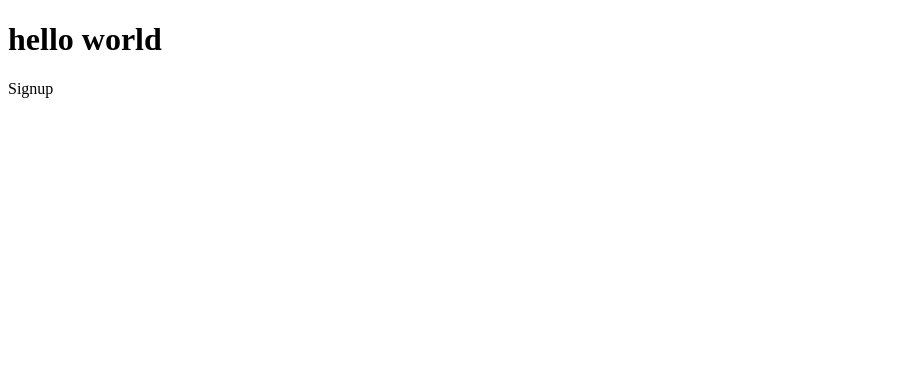
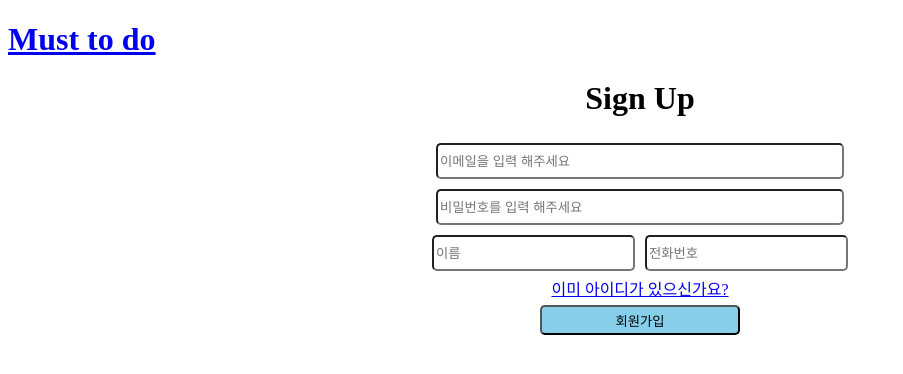
Before and after one commit to sangelkim89/Mustodo-client, a React (Create React App) app in the folder todo/: page /signup in a window 1280 px wide. Shown: the top 374 px of the page, without its empty margins (0-903 px from the left). Built offline with nearby package versions, Linux system fonts and the light colour scheme.

Commit message:
App_index_login_signup

```diff
--- a/todo/src/App.js
+++ b/todo/src/App.js
@@ -1,37 +1,40 @@
-import React from 'react';
+import React from "react";
+import {
+  BrowserRouter as Router,
+  Route,
+  Switch,
+  Redirect
+} from "react-router-dom";
+import Homepage from "../src/pages/homepage";
+import Login from "../src/pages/login";
+import Mypage from "../src/pages/mypage";
+import Signup from "../src/pages/signup";
+import Todopage from "../src/pages/todopage";
 
-import { BrowserRouter as Router, Route, Switch, Redirect } from "react-router-dom";
-
-import Homepage from '../src/pages/homepage'
-import Login from '../src/pages/login'
-import Mypage from '../src/pages/mypage'
-import Signup from '../src/pages/signup'
-import Todopage from '../src/pages/todopage'
-
-function App() {
+class App extends React.Component {
+  state = {
+    isLogin: false,
+    userinfo: {}
+  };
+  render() {
+    const { isLogin, userinfo } = this.state;
     return (
-    <div className="App">
-      <h1>hello world</h1>
+      <>
+        <a href="/">
+          <h1>Must to do </h1>
+        </a>
         <Router>
           <Switch>
-
-          <Route path="/" exact component={Homepage}/>
-          <Route path="/login" exact component={Login}/>
-          <Route path="/mypage" exact component={Mypage}/>
-          <Route path="/signup" exact component={Signup}/>
-          <Route path="/todopage" exact component={Todopage}/>
-          <Redirect from="*" to="/">
-          </Redirect>
+            <Route path="/" exact component={Homepage} />
+            <Route path="/login" exact component={Login} />
+            <Route path="/mypage" exact component={Mypage} />
+            <Route path="/signup" exact component={Signup} />
+            <Route path="/todopage" exact component={Todopage} />
+            <Redirect from="*" to="/"></Redirect>
           </Switch>
         </Router>
-
-    </div>
-
-
-
+      </>
     );
   }
-
-
-
+}
 export default App;
--- a/todo/src/index.js
+++ b/todo/src/index.js
@@ -1,7 +1,11 @@
 import React from 'react';
 import ReactDOM from 'react-dom';
 import App from './App';
+import { BrowserRouter } from 'react-router-dom';
 
-ReactDOM.render(<App />, document.getElementById('root'));
-
-//주석
+ReactDOM.render(
+  <BrowserRouter>
+    <App />
+  </BrowserRouter>,
+  document.getElementById('root')
+);
--- a/todo/src/pages/login.js
+++ b/todo/src/pages/login.js
@@ -1,12 +1,91 @@
 import React from 'react'
+import { Link, Route, withRouter } from 'react-router-dom';
+import axios from 'axios';
 
-
+axios.defaults.withCredentials = true;
+//노시관
 
 class Login extends React.Component {
-  render () {
+  constructor(props) {
+    super(props);
+
+    this.state = {
+      email: '',
+      password: ''
+    };
+    this.handleInputValue = this.handleInputValue.bind(this);
+  }
+  handleInputValue = key => e => {
+    this.setState({ [key]: e.target.value });
+  };
+  render() {
+    const { email, password } = this.state;
+    const { handleIsLoginChange } = this.props;
     return (
-      <p>Login</p>
-    )
+      <div>
+        <center>
+          <h1>log In</h1>
+          <form
+            onSubmit={e => {
+              e.preventDefault();
+              // TODO : 서버에 로그인 요청 후 처리하세요.
+              return axios
+                .post('http://localhost:4000/signin', {
+                  email: email,
+                  password: password
+                })
+                .then(() => {
+                  handleIsLoginChange();
+                  this.props.history.push('/');
+                })
+                .catch(err => console.log(err));
+            }}
+          >
+            <div>
+              <input
+                style={{
+                  width: '400px',
+                  height: '30px',
+                  margin: '5px',
+                  borderRadius: '5px'
+                }}
+                type="email"
+                placeholder="이메일을 입력 해주세요"
+                onChange={this.handleInputValue('email')}
+              ></input>
+            </div>
+            <div>
+              <input
+                style={{
+                  width: '400px',
+                  height: '30px',
+                  margin: '5px',
+                  borderRadius: '5px'
+                }}
+                type="password"
+                placeholder="비밀번호를 입력 해주세요"
+                onChange={this.handleInputValue('password')}
+              ></input>
+            </div>
+            <div>
+              <Link to="/signup">아직 아이디가 없으신가요?</Link>
+            </div>
+            <button
+              style={{
+                width: '200px',
+                height: '30px',
+                margin: '5px',
+                borderRadius: '5px',
+                backgroundColor: 'skyblue'
+              }}
+              type="submit"
+            >
+              로그인
+            </button>
+          </form>
+        </center>
+      </div>
+    );
   }
 }
 
--- a/todo/src/pages/signup.js
+++ b/todo/src/pages/signup.js
@@ -1,13 +1,113 @@
-import React from 'react'
+import React from 'react';
+import { withRouter, Link, useHistory } from 'react-router-dom';
+import axios from 'axios';
 
-
-
+axios.defaults.withCredentials = true;
 class Signup extends React.Component {
-  render () {
+  constructor(props) {
+    super(props);
+    this.state = {
+      email: '',
+      password: '',
+      username: ''
+    };
+    this.handleInputValue = this.handleInputValue.bind(this);
+  }
+  handleInputValue = key => e => {
+    this.setState({ [key]: e.target.value });
+  };
+  render() {
+    const { email, password, mobile, username } = this.state;
     return (
-      <p>Signup</p>
-    )
+      <div>
+        <center>
+          <h1>Sign Up</h1>
+          <form
+            onSubmit={e => {
+              e.preventDefault();
+              // TODO : 서버에 회원가입을 요청 후 로그인 페이지로 이동 하세요.
+              axios
+                .post('http://localhost:4000/signup', {
+                  email: email,
+                  password: password,
+                  username: username,
+                  mobile: mobile
+                })
+                .then(res => {
+                  this.props.history.push('/');
+                })
+                .catch(err => console.log(err));
+            }}
+          >
+            <div>
+              <input
+                style={{
+                  width: '400px',
+                  height: '30px',
+                  margin: '5px',
+                  borderRadius: '5px'
+                }}
+                type="email"
+                placeholder="이메일을 입력 해주세요"
+                onChange={this.handleInputValue('email')}
+              ></input>
+            </div>
+            <div>
+              <input
+                style={{
+                  width: '400px',
+                  height: '30px',
+                  margin: '5px',
+                  borderRadius: '5px'
+                }}
+                onChange={this.handleInputValue('password')}
+                type="password"
+                placeholder="비밀번호를 입력 해주세요"
+              ></input>
+            </div>
+            <div>
+              <input
+                style={{
+                  width: '195px',
+                  height: '30px',
+                  margin: '5px',
+                  borderRadius: '5px'
+                }}
+                onChange={this.handleInputValue('username')}
+                placeholder="이름"
+              ></input>
+              <input
+                style={{
+                  width: '195px',
+                  height: '30px',
+                  margin: '5px',
+                  borderRadius: '5px'
+                }}
+                type="mobile"
+                onChange={this.handleInputValue('mobile')}
+                placeholder="전화번호"
+              ></input>
+            </div>
+            <div>
+              <Link to="/login">이미 아이디가 있으신가요?</Link>
+            </div>
+            <button
+              style={{
+                width: '200px',
+                height: '30px',
+                margin: '5px',
+                borderRadius: '5px',
+                backgroundColor: 'skyblue'
+              }}
+              type="submit"
+            >
+              회원가입
+            </button>
+          </form>
+        </center>
+      </div>
+    );
   }
 }
 
-export default Signup;
+export default withRouter(Signup);
```
Lines whose indentation alone changed are shown as unchanged.
